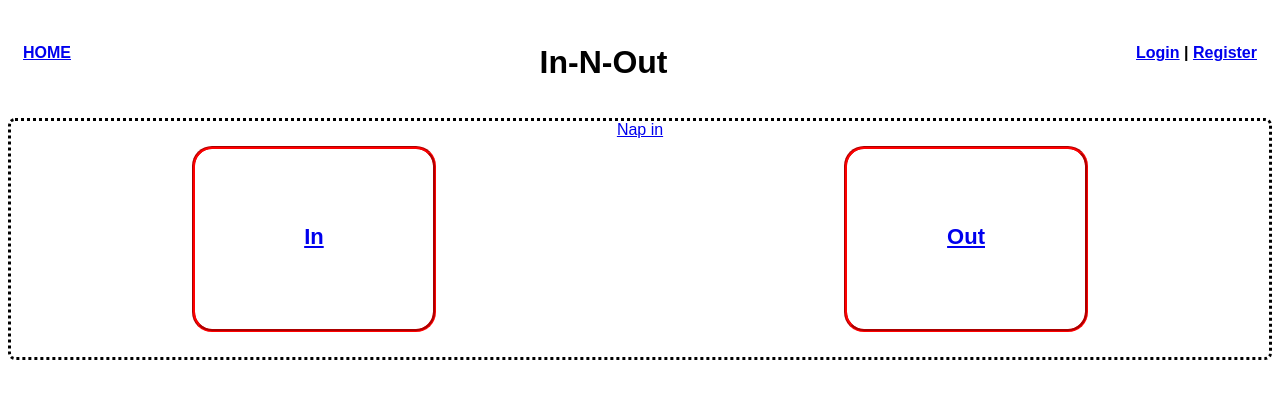
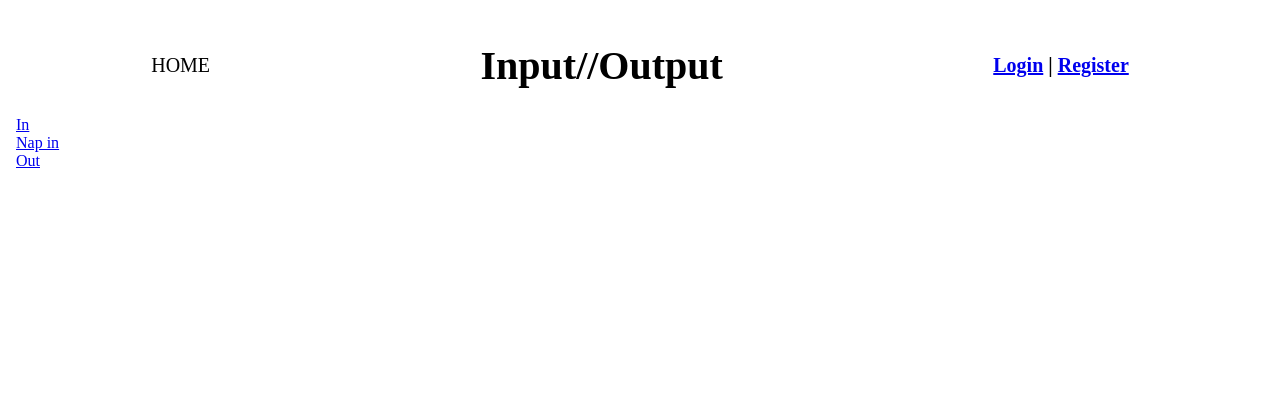
Before and after one commit to in-n-out-daycare/synCARE, a Django app: page /visit/ in a window 1280 px wide. Shown: the top 399 px of the page. Run offline with Django 3.2, Linux system fonts and the light colour scheme; some libraries are stand-ins or nearby versions.

Commit message:
styling attempts

```diff
--- a/core/static/css/style.css
+++ b/core/static/css/style.css
@@ -1,4 +1,4 @@
-* {
+/* * {
     font-family: Arial, Helvetica, sans-serif;
 }
 
@@ -67,4 +67,8 @@
     .title_bar {
         display: flex;
     }
+} */
+
+body{
+    padding: 1rem;
 }
--- a/core/templates/action_list.html
+++ b/core/templates/action_list.html
@@ -3,7 +3,7 @@
 {% block content %}
 
 <div class="wrapper">
-
+    <p>{{child}}{{visit}}{{activity}}</p>
     <div class="box"><a href="{% url 'food' %}">In</a></div>
 
     {% comment %} {% if visit.activities.start_time == null %} {% endcomment %}
--- a/core/templates/base.html
+++ b/core/templates/base.html
@@ -7,13 +7,14 @@
     <meta name="viewport" content="width=device-width, initial-scale=1.0">
     <meta http-equiv="X-UA-Compatible" content="ie=edge">
     <link rel="stylesheet" href="{% static 'css/style.css' %}">
+    <link rel="stylesheet" href="https://unpkg.com/tachyons@4.10.0/css/tachyons.min.css"/>
     {% block meta %}{% endblock %}
     <title>{% block title %}In-N-Out{% endblock %}</title>
 </head>
 
-<header class="title_bar">
-    <div class="home"><h4><a href="{% url 'index' %}">HOME</a></h4></div>
-    <h1 class="title">In-N-Out</h1>
+<header class="title_bar tc flex-ns items-center f4 justify-around">
+    <div class="home center><h4><a href="{% url 'index' %}">HOME</a></h4></div>
+    <h1 class="title">Input//Output</h1>
     {% if user.is_authenticated %}
         <div class="username"><h4><a href="#">{{ user.get_username }}</a> |
         <a href="{% url 'account_logout' %}">Logout</a></h4></div>
--- a/core/views.py
+++ b/core/views.py
@@ -25,7 +25,6 @@ from .models import Child, Activity, Guardian, Classroom, Visit
 
 class ActivityListView(generic.ListView):
     model = Activity
-
 
 
 # Create your views here.
@@ -62,7 +61,15 @@ def index(request):
     return render(request, 'index.html', context=context)
 
 def action_list(request, visit_id):
-    return render(request, 'action_list.html', {'visit_id': visit_id})
+    visit = Visit.objects.get(id=visit_id)
+    activity = visit.activities
+    context = {
+        'activity': activity,
+        'visit': visit,
+        'child': visit.child,
+        'visit_id': visit_id,
+    }
+    return render(request, 'action_list.html', context=context)
 
 def food(request):
     return render(request, 'food.html')
```
Also changed, not shown: core/templates/index.html (+6 -6 lines).
